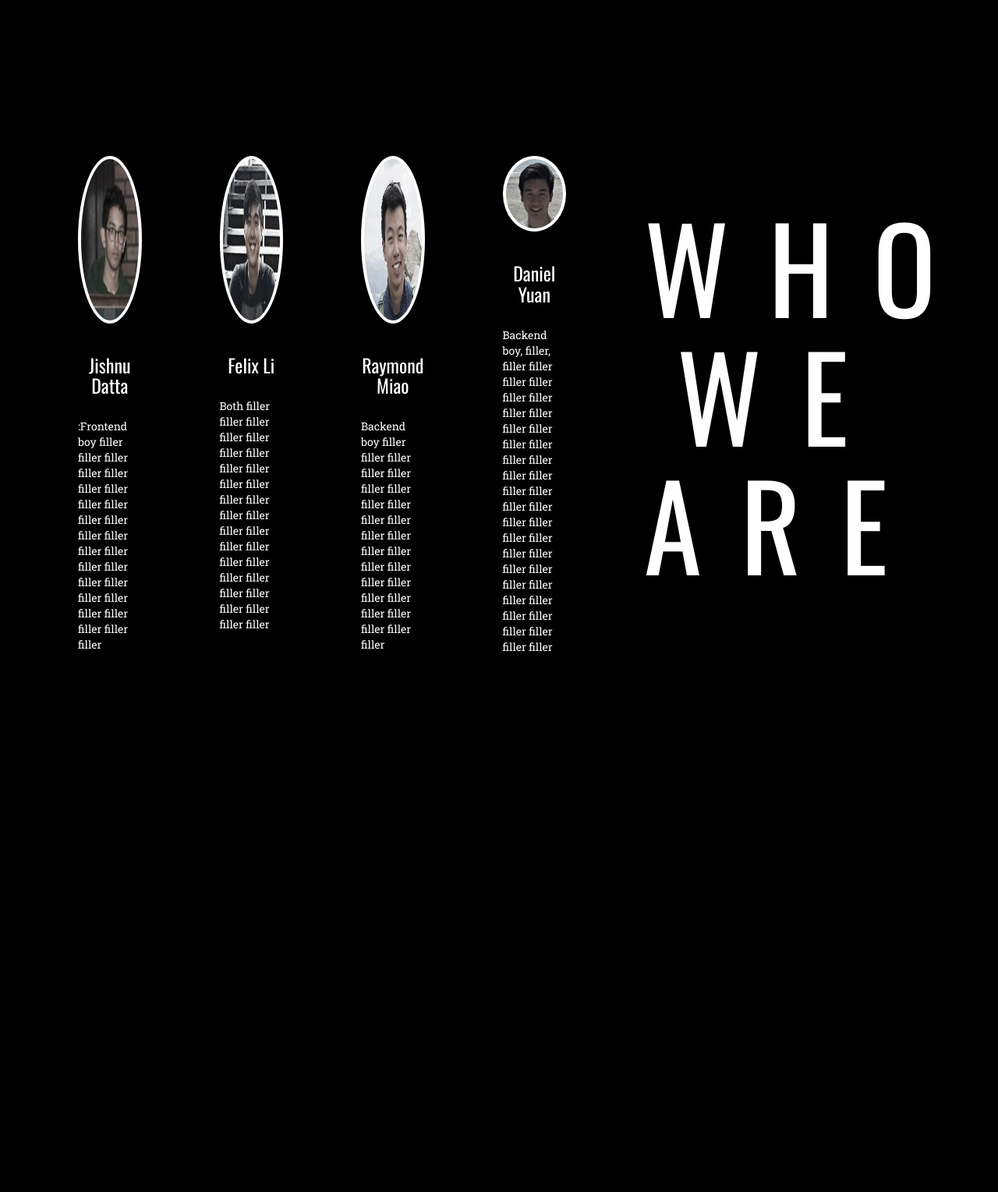
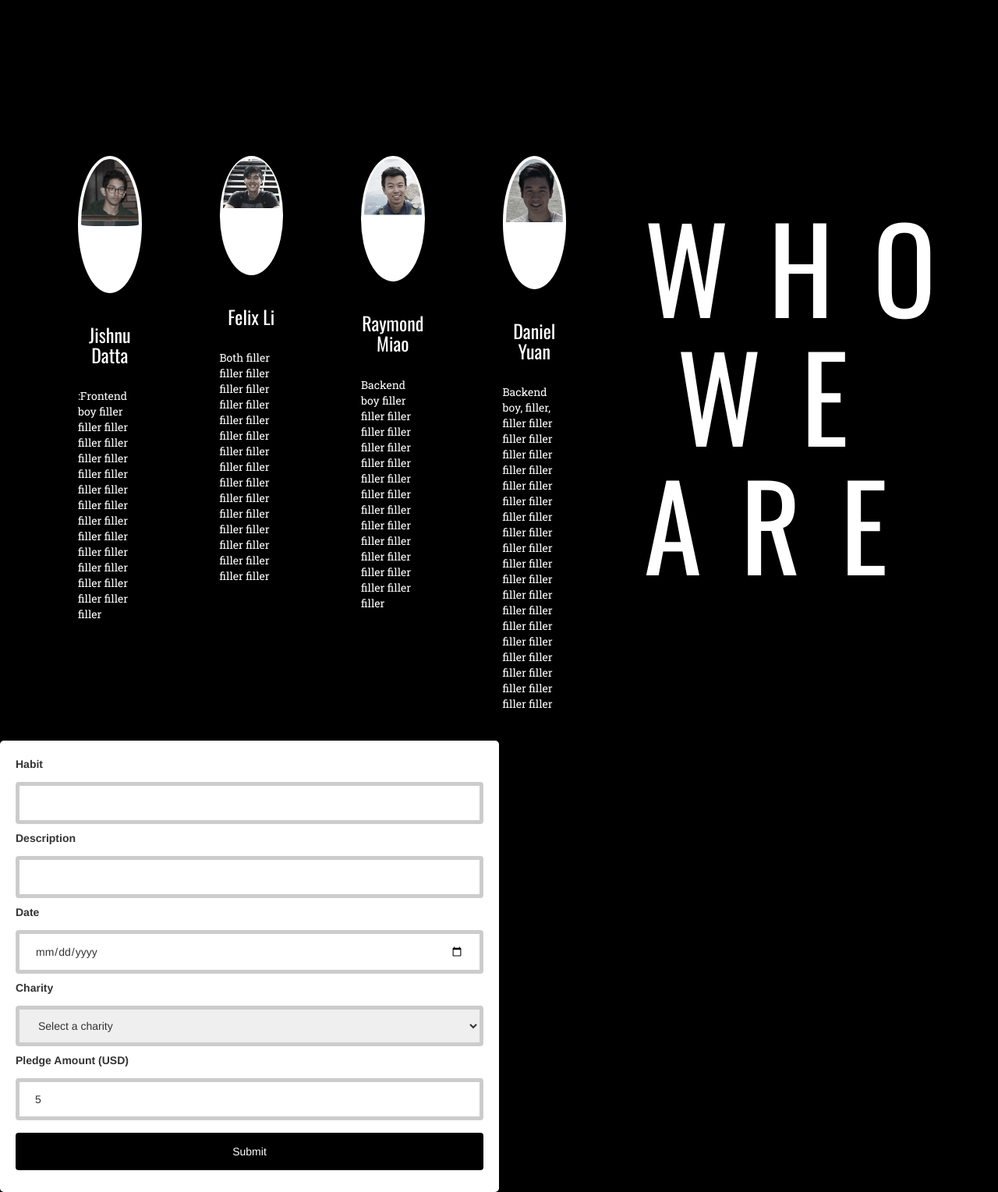
Before and after one commit to daniel1yuan/Persist, a Django app: page / in a window 1280 px wide. Shown: the part 2700-4229 px from the top of the page at 78% size. Before the commit the page ends 3536 px from the top, so only its background shows below. Run offline with Django 3.2, Linux system fonts and the light colour scheme; some libraries are stand-ins or nearby versions.

Commit message:
Completed Habit Form

```diff
--- /dev/null
+++ b/Persist/webapp/static/webapp/css/habitform.css
@@ -0,0 +1,33 @@
+input[type=text], input[type=number],input[type=date], select {
+    width: 100%;
+    padding: 12px 20px;
+    margin: 8px 0;
+    display: inline-block;
+    border: 5px solid #ccc;
+    border-radius: 4px;
+    box-sizing: border-box;
+}
+
+input[type=submit] {
+    width: 100%;
+    background-color:black;
+    color: white;
+    padding: 14px 20px;
+    margin: 8px 0;
+    border: none;
+    border-radius: 4px;
+    cursor: pointer;
+}
+
+input[type=submit]:hover {
+    background-color: #000044;
+}
+
+.habitform {
+    border-radius: 5px;
+    padding: 20px;
+    display: flex;
+    flex-direction: column;
+    background-color: white;
+    width: 50%;
+}
--- a/Persist/webapp/static/webapp/css/landing.css
+++ b/Persist/webapp/static/webapp/css/landing.css
@@ -127,7 +127,7 @@ h1, h2, h3{
 	padding: 20px 0;
 }.picture{
 	width: 100%;
-	height: 33%;
+	padding-bottom: 100%;
 	background-color: white;
 	border-radius: 100%;
 	border: 4px white solid;
--- /dev/null
+++ b/Persist/webapp/templates/webapp/habitform.html
@@ -0,0 +1,25 @@
+{% load staticfiles %}
+<link href="{% static 'webapp/css/habitform.css' %}" type="text/css" rel="stylesheet">
+<div class="habitform">
+  <form class="habitformform">
+    <label for="name">Habit</label>
+    <input type="text" id="name" name="Name" required>
+
+    <label for="desc">Description</label>
+    <input type="text" id="desc" name="Desc" required>
+
+    <label for="date" required>Date</label>
+    <input type="date" min="2016-02-26" id="date" name="Date" required>
+
+    <label for="charity">Charity</label>
+    <select id="charity" name="Charity" required>
+      <option disabled selected hidden value="">Select a charity</option>
+      <option value="0">Cancer Research</option>
+      <option value="1">Habitat For Humanity</option>
+      <option value="2">Planned Parenthood</option>
+    </select>
+    <label for="pledge_amount">Pledge Amount (USD)</label>
+    <input type="number" id="pledge_amount" name="Pledge_amount" min="5" value="5" required>
+    <input type="submit" value="Submit">
+  </form>
+</div>
--- a/Persist/webapp/templates/webapp/landing.html
+++ b/Persist/webapp/templates/webapp/landing.html
@@ -12,5 +12,6 @@
 		  	{% include "webapp/landing_three.html" %}
 		  	{% include "webapp/landing_four.html" %}
 		</div>
+		{% include "webapp/habitform.html" %}
 	</div>
 {% endblock %}
```
